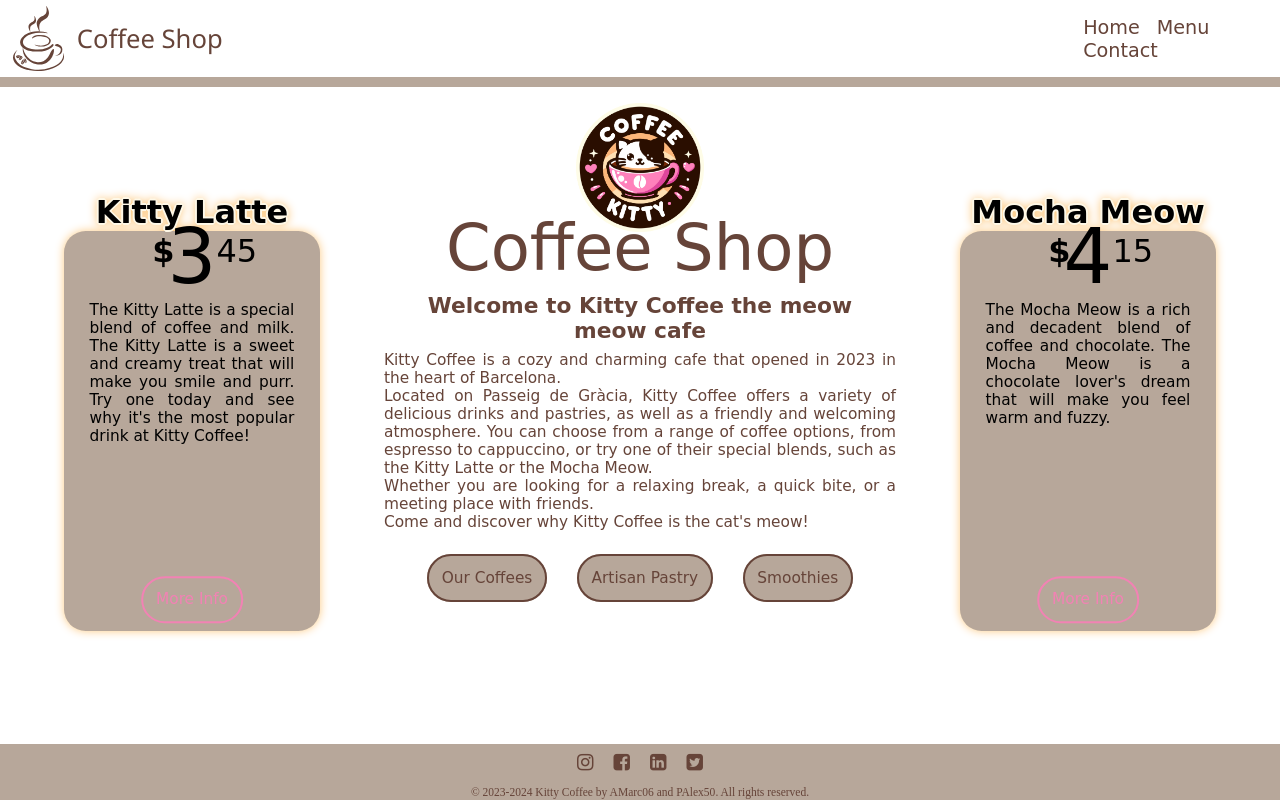
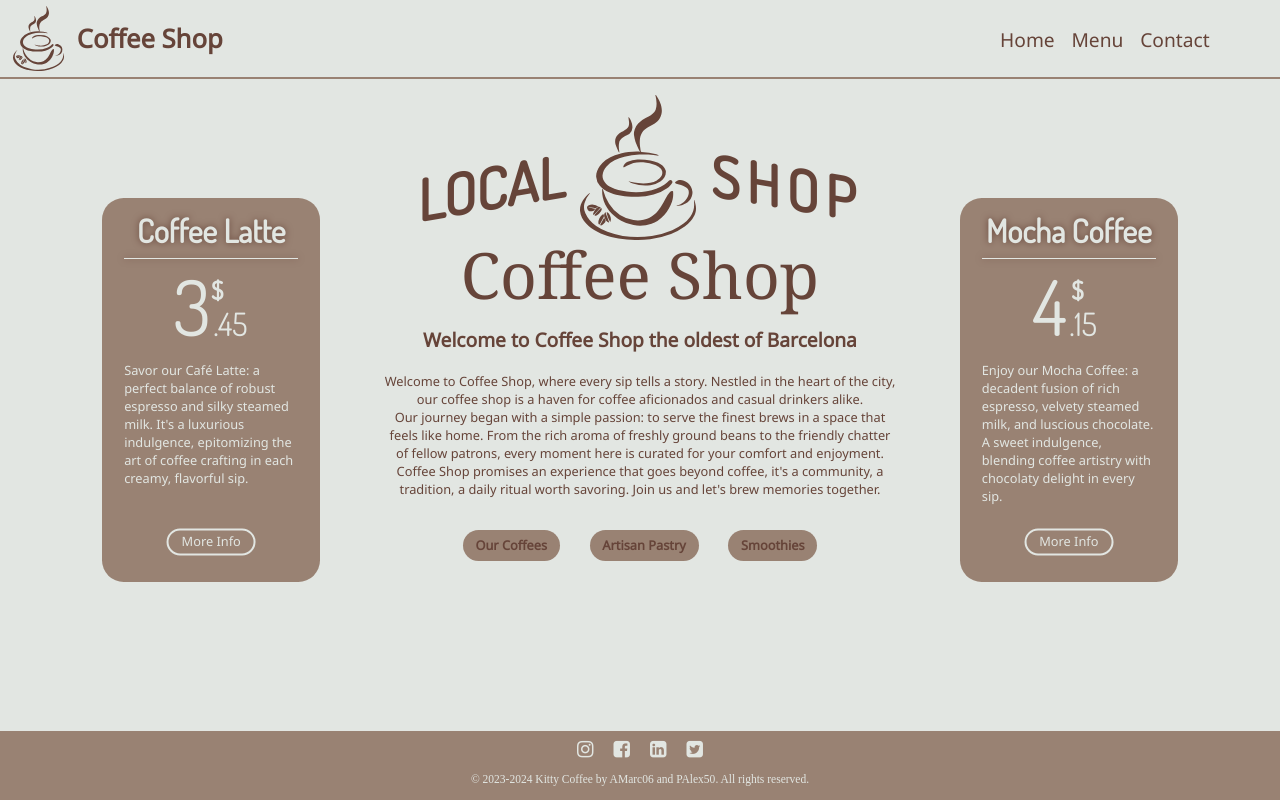
Before and after one commit to Sr-avorrit/M04-AMarc06, a plain HTML site: page Kitty_Coffee/index.html in a window 1280 px wide. Drawn offline with Linux system fonts and the light colour scheme.

Commit message:
Update 1.00

```diff
--- a/Kitty_Coffee/index.html
+++ b/Kitty_Coffee/index.html
@@ -6,13 +6,13 @@
     <!--Google Fonts import links-->
     <link rel="preconnect" href="https://fonts.googleapis.com">
     <link rel="preconnect" href="https://fonts.gstatic.com" crossorigin>
-    <link href="https://fonts.googleapis.com/css2?family=Noto+Sans&family=Noto+Serif&display=swap" rel="stylesheet">
+    <link href="https://fonts.googleapis.com/css2?family=Dosis&family=Noto+Sans&family=Noto+Serif&display=swap" rel="stylesheet">
     <!--Font Awsome used for icons-->
     <link rel="stylesheet" href="https://cdnjs.cloudflare.com/ajax/libs/font-awesome/4.7.0/css/font-awesome.min.css">
     <!--Import style sheet-->
     <link rel="stylesheet" href="style.css">
     <!--Set tab icon-->
-    <link rel="icon" href="src/Kitty_Coffee_Icon.png">
+    <link rel="icon" href="src/Coffee_Shop_Icon.png">
     <!--Set tab title-->
     <title>Coffee Shop</title>
 </head>
@@ -22,7 +22,7 @@
     <nav id="nav-bar">
         <!--Left Content-->
         <a href="" id="nav-bar-logo">
-            <img src="src/Coffee_Shop_Logo.svg" alt="Cofee Shop Logo">
+            <img src="src/Coffee_Shop_Logo_1.svg" alt="Cofee Shop Logo">
             <span>Coffee Shop</span>
         </a>
         <!--Right Content-->
@@ -35,24 +35,27 @@
 
     <div id="content">
         <div class="card">
-            <h1>Kitty Latte</h1>
+            <h1>Coffee Latte</h1>
             <div class="price">
+                <span class="int">3</span>
                 <span class="dolar">$</span>
-                <span class="int">3</span>
-                <span class="decimal">45</span>
+                <span class="decimal">.45</span>
             </div>
-            <p>The Kitty Latte is a special blend of coffee and milk. The Kitty Latte is a sweet and creamy treat that will make you smile and purr. Try one today and see why it's the most popular drink at Kitty Coffee!</p>
+            <p>Savor our Café Latte: a perfect balance of robust espresso and silky steamed milk. It's a luxurious indulgence, epitomizing the art of coffee crafting in each creamy, flavorful sip.</p>
             <a href="#">More Info</a>
         </div>
         <div id="center-div">
-            <img src="src/Kitty_Coffee_Logo.png" alt="Cofee Shop Logo">
+            <div id="coffee-img">
+                <span id="left-img-text">LOCAL</span>
+                <img src="src/Coffee_Shop_Logo_1.svg" alt="Cofee Shop Logo">
+                <span id="right-img-text">SHOP</span>
+            </div>
             <h1>Coffee Shop</h1>
-            <h2>Welcome to Kitty Coffee the meow meow cafe</h2>
-            <p>Kitty Coffee is a cozy and charming cafe that opened in 2023 in the heart of Barcelona.</p>
-            <p>Located on Passeig de Gràcia, Kitty Coffee offers a variety of delicious drinks and pastries, as well as a friendly and welcoming atmosphere.
-               You can choose from a range of coffee options, from espresso to cappuccino, or try one of their special blends, such as the Kitty Latte or the Mocha Meow.</p>
-            <p>Whether you are looking for a relaxing break, a quick bite, or a meeting place with friends.</p>
-            <p>Come and discover why Kitty Coffee is the cat's meow!</p>
+            <h2>Welcome to Coffee Shop the oldest of Barcelona</h2>
+            <p>Welcome to Coffee Shop, where every sip tells a story. Nestled in the heart of the city, our coffee shop is a haven for coffee aficionados and casual drinkers alike.</p>
+            <p>Our journey began with a simple passion: to serve the finest brews in a space that feels like home. From the rich aroma of freshly ground beans to the friendly chatter of fellow patrons, every moment here is curated for your comfort and enjoyment.</p>
+            <p>Coffee Shop promises an experience that goes beyond coffee, it's a community, a tradition, a daily ritual worth savoring. Join us and let's brew memories together.</p>
+
             <div id="center-buttons-div">
                 <a href="#">Our Coffees</a>
                 <a href="#">Artisan Pastry</a>
@@ -60,13 +63,13 @@
             </div>
         </div>
         <div class="card">
-            <h1>Mocha Meow</h1>
+            <h1>Mocha Coffee</h1>
             <div class="price">
                 <span class="dolar">$</span>
                 <span class="int">4</span>
-                <span class="decimal">15</span>
+                <span class="decimal">.15</span>
             </div>
-            <p>The Mocha Meow is a rich and decadent blend of coffee and chocolate. The Mocha Meow is a chocolate lover's dream that will make you feel warm and fuzzy.</p>
+            <p>Enjoy our Mocha Coffee: a decadent fusion of rich espresso, velvety steamed milk, and luscious chocolate. A sweet indulgence, blending coffee artistry with chocolaty delight in every sip.</p>
             <a href="#">More Info</a>
         </div>
     </div>
--- a/Kitty_Coffee/style.css
+++ b/Kitty_Coffee/style.css
@@ -1,6 +1,6 @@
 body {
     margin: 0;
-    background-color: fdffff;
+    background-color: #e2e6e2;
     min-height: 100vh;
     display: flex;
     flex-direction: column;
@@ -10,7 +10,7 @@ body {
     display: flex;
     align-items: center;
     overflow: hidden;
-    border-bottom: 10px solid #b7a79a;
+    border-bottom: 0.2vw solid #998273;
 }
 
 #nav-bar a{
@@ -32,32 +32,30 @@ body {
     font-size: 2vw;
     font-family: 'Noto Sans', sans-serif;
     color: #664439;
-    width: 1000px;
+    width: 12vw;
+    font-weight: bold;
 }
 
 #nav-bar-right {
-    margin-left: auto;
-    margin-right: 5vw;
+    margin: 0 5vw 0 auto;
 }
 
 #nav-bar-right a {
-    padding-top: 25%;
-    padding-bottom: 25%;
-    padding-left: 0.5vw;
-    padding-right: 0.5vw;
-    font-family: 'Pacifico', cursive;
+    padding: 25% 0.5vw;
+    font-family: 'Noto Sans', sans-serif;
     font-size: 1.5vw;
     color: #664439;
 }
 
 #nav-bar-right a:hover {
-    background-color: #b7a79a;
+    background-color: #998273;
 }
 
 #footer {
     margin-top: auto;
+    padding-bottom: 1vw;
     width: 100%;
-    background-color: #b7a79a;
+    background-color: #998273;
     text-align: center;
 }
 
@@ -66,19 +64,18 @@ body {
 }
 
 #footer-social-media a{
-    color: #664439;
+    color: #e2e6e2;
     font-size: 1.5vw;
     margin: 0 1vh;
 }
 
 #footer-social-media a:hover{
-    color:#f282b4;
+    color:#664439;
 }
 
 #footer span{
-    color: #664439;
+    color: #e2e6e2;
     font-size: 0.9vw;
-    margin: 0 1vh;
 }
 
 #content {
@@ -86,58 +83,73 @@ body {
     justify-content: center;
 }
 
-#center-div {
-    width: 10vw;
-    text-align: center;
-    color: #664439;
+#coffee-img {
+    display: flex;
+    justify-content: center;
+    align-items: center;
+}
+
+#coffee-img span{
+    font-family: 'Dosis', sans-serif;
+    font-weight: bold;
+    margin-top: 3vw;
+    font-size: 4.5vw;
+}
+
+#left-img-text {
+    transform: skew(-10deg) rotate(-10deg);
+}
+
+#right-img-text {
+    transform: skew(10deg) rotate(10deg);
+    letter-spacing: 0.5vw;
 }
 
 #center-div {
     width: 40vw;
     text-align: center;
+    color: #664439;
 }
 
 #center-div img{
-    width: 10vw;
-    margin-top: 2vh;
+    width: 9vw;
+    margin: 2vh;
 }
 
 #center-div h1{
-    font-family: 'Pacifico', cursive;
+    font-family: 'Noto Serif', serif;
     font-weight: normal;
     font-size: 5vw;
     margin: -2vw 0 0 0;
 }
 
 #center-div p {
-    font-family: 'Patrick Hand', cursive;
-    font-size: 1.2vw;
+    font-family: 'Noto Sans', sans-serif;
+    font-size: 1vw;
     margin: 0;
-    text-align: justify;
+    text-align: center;
 }
 
 #center-div h2 {
-    font-family: 'Patrick Hand', cursive;
-    font-size: 1.7vw;
-    margin: 1vh;
+    font-family: 'Noto Sans', sans-serif;
+    font-size: 1.5vw;
+    margin: 1vh 0 1.5vw 0;
 }
 
 #center-div a {
-    font-family: 'Patrick Hand', cursive;
+    font-family: 'Noto Sans', sans-serif;
+    font-weight: bold;
     text-decoration: none;
     color: #664439;
-    padding: 1vw;
+    padding: 0.5vw 1vw;
     margin: 1vw;
-    background-color: #b7a79a;
-    border-style: solid;
-    border-width: 0.2vw;
+    background-color: #998273;
     border-radius: 2vw;
-    border-color: #664439;
-    font-size: 1.2vw;
+    font-size: 1vw;
 }
 
 #center-div a:hover {
-    color: #b7a79a;
+    color: #e2e6e2;
     background-color: #664439;
 }
 
@@ -146,74 +158,83 @@ body {
 }
 
 .card {
-    font-family: 'Patrick Hand', cursive;
     position: relative;
-    width: 20vw;
-    height: 50vh;
-    background-color: #b7a79a;
-    margin: 5vw;
+    justify-content: center;
+    width: 17vw;
+    height: 30vw;
+    background-color: #998273;
+    margin: 3vw 5vw;
     border-radius: 1.7vw;
     text-align: center;
-    filter: drop-shadow(#fdca83 0 0 5px);
     top: 10vh;
+    color: #e2e6e2;
 }
 
 .card h1 {
-    font-family: 'Pacifico', cursive;
+    font-family: 'Dosis', sans-serif;
+    border-bottom: 0.15vw solid #e2e6e2;
+    font-weight: bold;
     font-size: 2.5vw;
-    text-shadow: 2px 0 #fef8e7, -2px 0 #fef8e7, 0 2px #fef8e7, 0 -2px #fef8e7,
-             1px 1px #fef8e7, -1px -1px #fef8e7, 1px -1px #fef8e7, -1px 1px #fef8e7;
-    margin-top: -15%;
+    margin-top: 1vw;
+    margin-bottom: 3vw;
+    padding-bottom: 0.5vw;
+    width: 80%;
+    margin-left: 10%;
+    filter: drop-shadow(#664439 0 0 0.3vw);
 }
 
 .card p {
-    margin: auto;
+    font-family: 'Noto Sans', sans-serif;
+    margin: 0.5vw 0 0 10%;
     width: 80%;
-    text-align: justify;
-    font-size: 1.2vw;
+    text-align: left;
+    font-size: 1vw;
 }
 
 .price {
+    font-family: 'Dosis', sans-serif;
     margin-top: -5vh;
     position: relative;
 }
 
 .int {
     font-size: 6vw;
-    margin: 0;
+    padding-top: 10vw;
+    margin-left: -3vw;
 }
 
 .dolar {
     position: absolute;
-    top: 1.5vw;
-    font-size: 2.5vw;
-    margin: 0 0 0 -1.2vw;
+    top: 1.3vw;
+    font-size: 2vw;
+    margin: 0;
     font-weight: bold;
 }
 
 .decimal {
     position: absolute;
     font-size: 2.5vw;
-    top: 1.5vw;
+    margin-left: 0.2vw;
+    top: 3.6vw;
 }
 
 .card a {
+    font-family: 'Noto Sans', sans-serif;
     position: absolute;
-    bottom: -2vh;
-    left: 50%;
+    bottom: 1vw;
     transform: translate(-50%, -50%);
-    padding: 1vw;
-    color:#f282b4;
-    background-color: #b7a79a;
+    padding: 0.2vw 1vw;
+    color:#e2e6e2;
+    background-color: #998273;
     border-style: solid;
     border-width: 0.2vw;
     border-radius: 2vw;
-    border-color: #f282b4;
-    font-size: 1.2vw;
+    border-color: #e2e6e2;
+    font-size: 1vw;
     text-decoration: none;
 }
 
 .card a:hover {
-    color: #b7a79a;
+    color: #998273;
     background-color: #f282b4;
 }
```
Also changed, not shown: Kitty_Coffee/src/Coffee_Shop_Icon.png (added), Kitty_Coffee/src/Coffee_Shop_Logo_1.svg (renamed from Kitty_Coffee/src/Coffee_Shop_Logo.svg), Kitty_Coffee/src/Coffee_Shop_Logo_2.svg (added), Kitty_Coffee/src/Kitty_Coffee_Icon-2.png (deleted), Kitty_Coffee/src/Kitty_Coffee_Icon.png (deleted), Kitty_Coffee/src/Kitty_Coffee_Icon.svg (deleted), Kitty_Coffee/src/Kitty_Coffee_Logo.png (deleted), Kitty_Coffee/src/Kitty_Coffee_Logo.svg (deleted).
